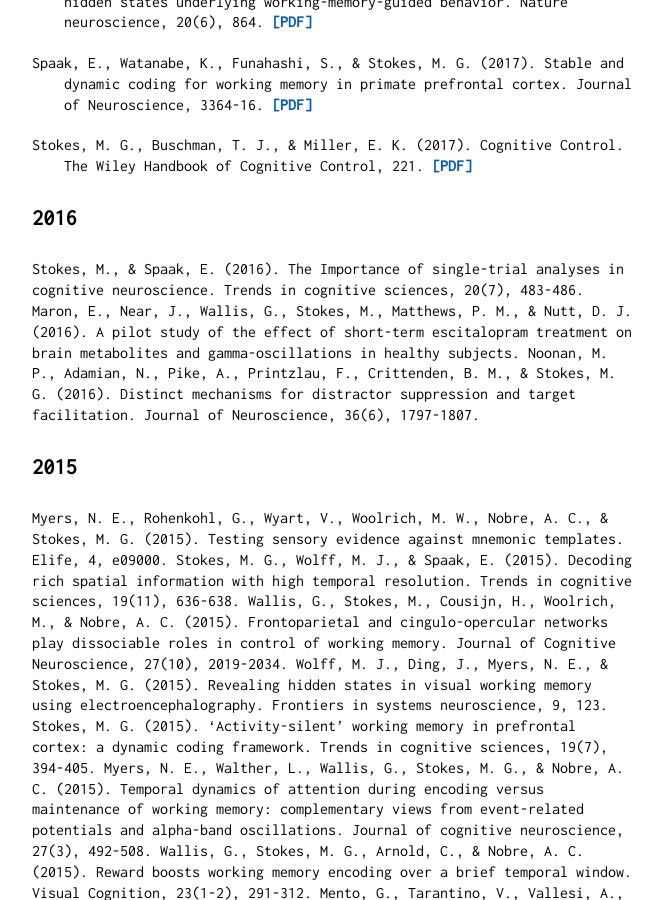
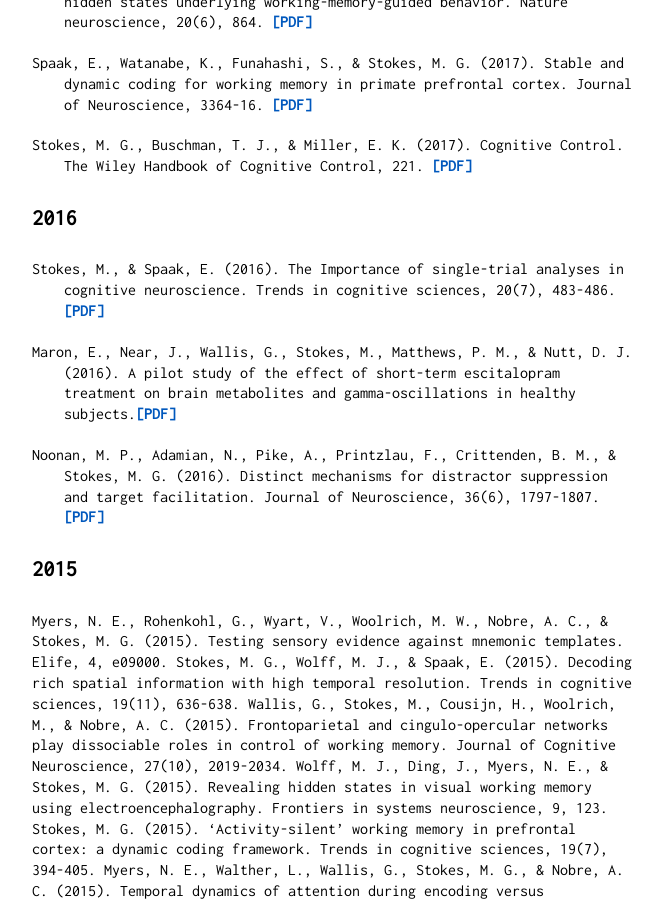
Before and after one commit to stokeslab/stokeslab.github.io, a Jekyll site: the page built from _pages/publications.html, in a window 1280 px wide and 900 px high, scrolled down 1068 px. Shown: the whole window, without its empty margins (308-971 px from the left). Built offline with Jekyll 4.4.1, drawn with Linux system fonts in a browser that asks for light colours; nearby versions of some CDN libraries; some web fonts are replaced.

Commit message:
Update publications.html

```diff
--- a/_pages/publications.html
+++ b/_pages/publications.html
@@ -41,12 +41,11 @@ permalink: /publications/
 <h1 class="pub-year">2016</h1>
 
 
-Stokes, M., & Spaak, E. (2016). The Importance of single-trial analyses in cognitive neuroscience. Trends in cognitive sciences, 20(7), 483-486.
+<p class="pub">Stokes, M., & Spaak, E. (2016). The Importance of single-trial analyses in cognitive neuroscience. Trends in cognitive sciences, 20(7), 483-486. <a href="https://www.google.com" target="_blank">[PDF]</a></p>
 
-Maron, E., Near, J., Wallis, G., Stokes, M., Matthews, P. M., & Nutt, D. J. (2016). A pilot study of the effect of short-term escitalopram treatment on brain metabolites and gamma-oscillations in healthy subjects.
+<p class="pub">Maron, E., Near, J., Wallis, G., Stokes, M., Matthews, P. M., & Nutt, D. J. (2016). A pilot study of the effect of short-term escitalopram treatment on brain metabolites and gamma-oscillations in healthy subjects.<a href="https://www.google.com" target="_blank">[PDF]</a></p>
 
-
-Noonan, M. P., Adamian, N., Pike, A., Printzlau, F., Crittenden, B. M., & Stokes, M. G. (2016). Distinct mechanisms for distractor suppression and target facilitation. Journal of Neuroscience, 36(6), 1797-1807.
+<p class="pub">Noonan, M. P., Adamian, N., Pike, A., Printzlau, F., Crittenden, B. M., & Stokes, M. G. (2016). Distinct mechanisms for distractor suppression and target facilitation. Journal of Neuroscience, 36(6), 1797-1807.<a href="https://www.google.com" target="_blank">[PDF]</a></p>
 
 
 <h1 class="pub-year">2015</h1>
```
